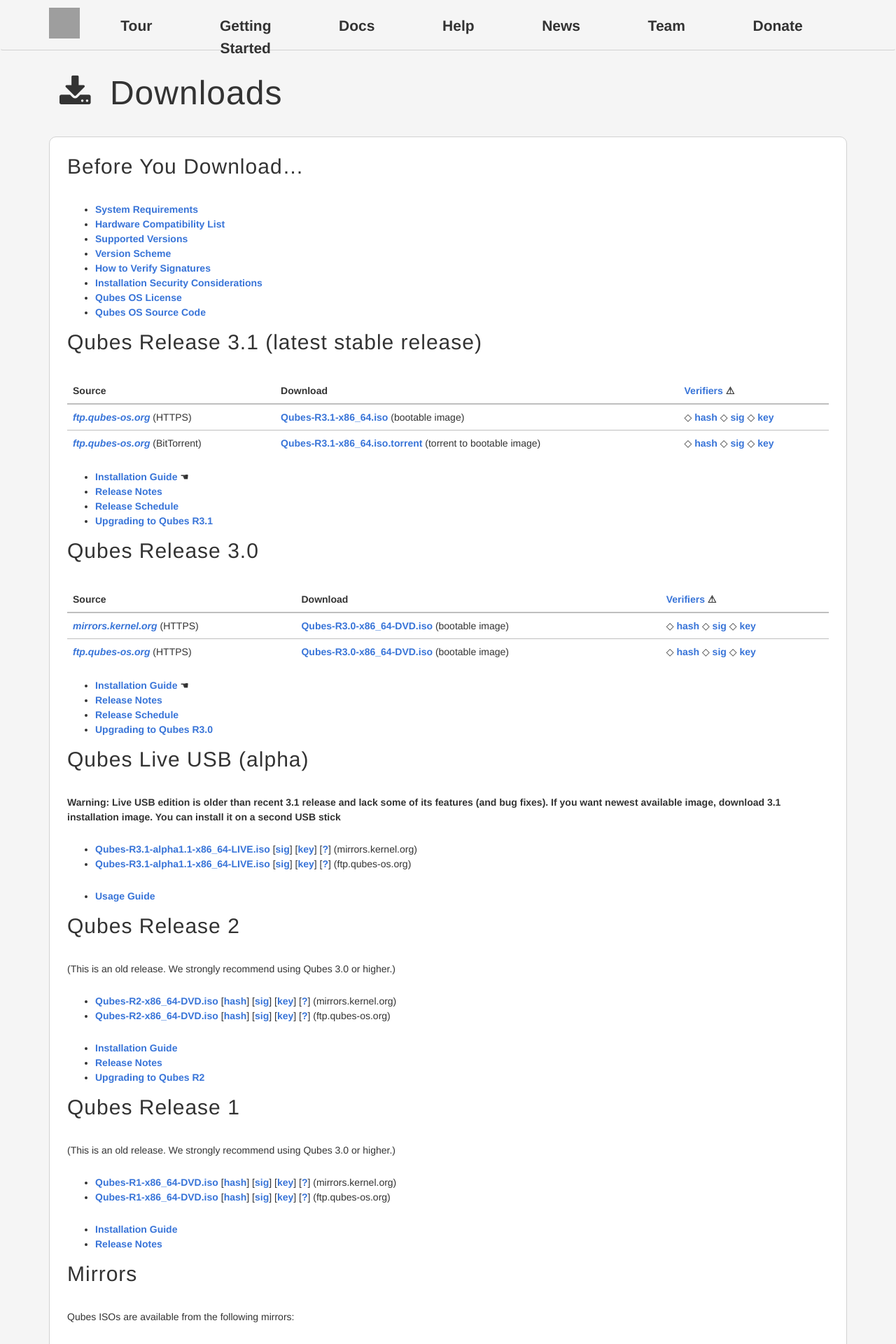
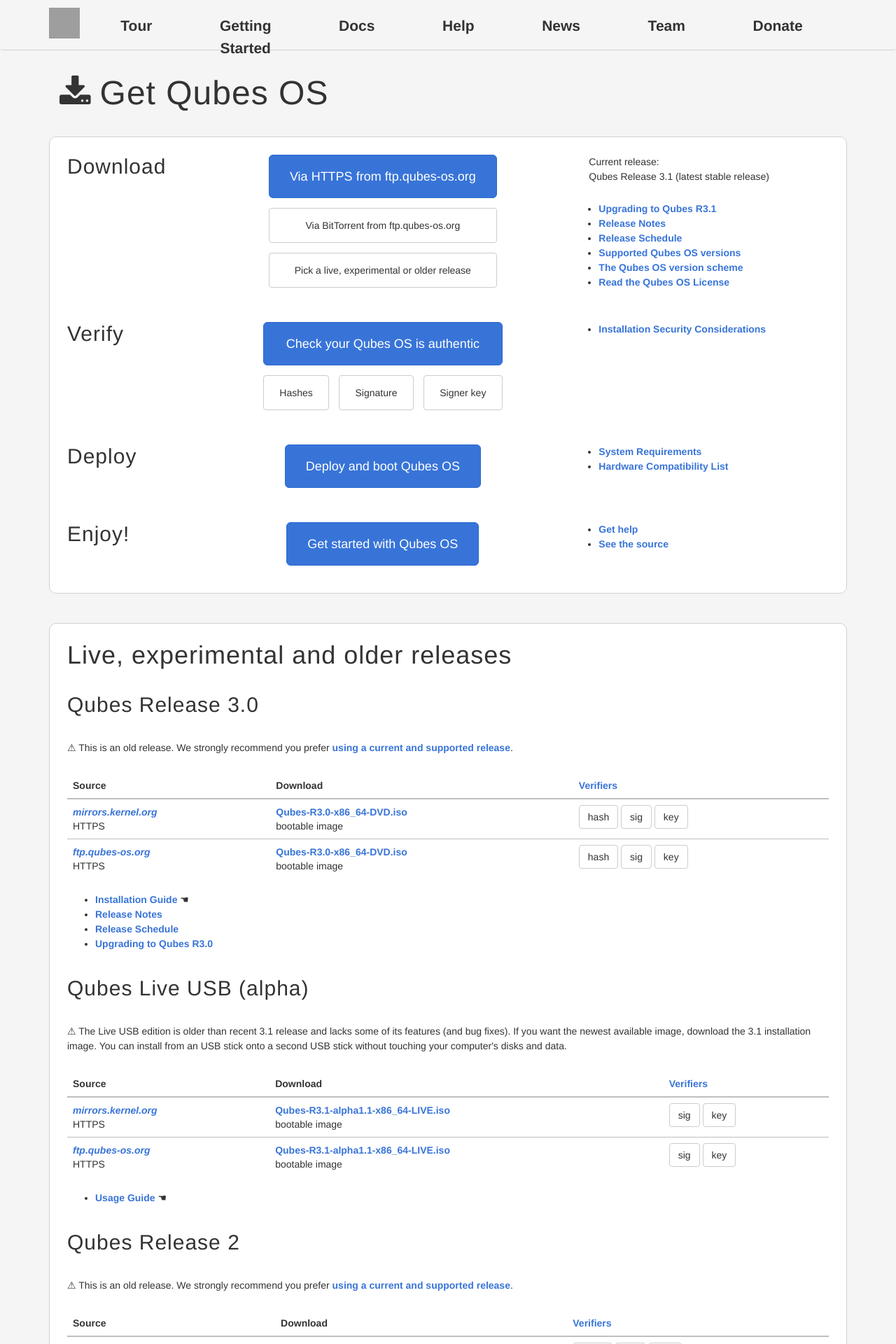
Before and after one commit to QubesOS/qubesos.github.io, a Jekyll site: the page built from pages/downloads.md, in a window 1280 px wide. Shown: the top 1920 px of the page at 70% size. Built offline with Jekyll 4.4.1, drawn with Linux system fonts in a browser that asks for light colours; some web fonts are replaced; some of the changed text lies outside the part shown; grey boxes are pictures that could not be loaded.

Commit message:
Make the Qubes OS downloads page fully data driven and beautiful

```diff
--- a/_data/downloads.yml
+++ b/_data/downloads.yml
@@ -1,5 +1,10 @@
+# The testing entry under a release can have "yes", "no", or a custom message to display.
+# The deprecated entry works in the same way.
+# The featured_release toplevel entry controls which release gets featured as primary.
+
+featured_release: Qubes Release 3.1 (latest stable release)
 releases:
-  - name: Qubes Release 3.1 (latest stable release)
+  Qubes Release 3.1 (latest stable release):
     sources:
 #      mirrors.kernel.org:
 #        method: HTTPS
@@ -38,7 +43,13 @@ releases:
         url: /doc/releases/3.1/schedule/
       Upgrading to Qubes R3.1:
         url: /doc/releases/3.1/release-notes/#upgrading
-  - name: Qubes Release 3.0
+    featured_docs:
+      get:
+      - Upgrading to Qubes R3.1
+      - Release Notes
+      - Release Schedule
+  Qubes Release 3.0:
+    deprecated: yes
     sources:
       mirrors.kernel.org:
         method: HTTPS
@@ -68,3 +79,87 @@ releases:
         url: /doc/releases/3.0/schedule/
       Upgrading to Qubes R3.0:
         url: /doc/releases/3.0/release-notes/#upgrading
+    featured_docs:
+      get:
+      - Upgrading to Qubes R3.0
+      - Release Notes
+      - Release Schedule
+  Qubes Live USB (alpha):
+    deprecated: The Live USB edition is older than recent 3.1 release and lacks some of its features (and bug fixes). If you want the newest available image, download the 3.1 installation image.  You can install from an USB stick onto a second USB stick without touching your computer's disks and data.
+    sources:
+      mirrors.kernel.org:
+        method: HTTPS
+        type: bootable image
+        filename: Qubes-R3.1-alpha1.1-x86_64-LIVE.iso
+        url: https://mirrors.kernel.org/qubes/iso/Qubes-R3.1-alpha1.1-x86_64-LIVE.iso
+        verifiers:
+          sig: https://mirrors.kernel.org/qubes/iso/Qubes-R3.1-alpha1.1-x86_64-LIVE.iso.asc
+          key: https://keys.qubes-os.org/keys/qubes-release-3-signing-key.asc
+      ftp.qubes-os.org:
+        method: HTTPS
+        type: bootable image
+        filename: Qubes-R3.1-alpha1.1-x86_64-LIVE.iso
+        url: https://ftp.qubes-os.org/iso/Qubes-R3.1-alpha1.1-x86_64-LIVE.iso
+        verifiers:
+          sig: https://ftp.qubes-os.org/iso/Qubes-R3.1-alpha1.1-x86_64-LIVE.iso.asc
+          key: https://keys.qubes-os.org/keys/qubes-release-3-signing-key.asc
+    docs:
+      Usage Guide:
+        featured: yes
+        url: /doc/live-usb/
+  Qubes Release 2:
+    deprecated: yes
+    sources:
+      mirrors.kernel.org:
+        method: HTTPS
+        type: bootable image
+        filename: Qubes-R2-x86_64-DVD.iso
+        url: https://mirrors.kernel.org/qubes/iso/Qubes-R2-x86_64-DVD.iso
+        verifiers:
+          hash: https://mirrors.kernel.org/qubes/iso/Qubes-R2-x86_64-DVD.iso.DIGESTS
+          sig: https://mirrors.kernel.org/qubes/iso/Qubes-R2-x86_64-DVD.iso.asc
+          key: https://keys.qubes-os.org/keys/qubes-release-2-signing-key.asc
+      ftp.qubes-os.org:
+        method: HTTPS
+        type: bootable image
+        filename: Qubes-R2-x86_64-DVD.iso
+        url: https://ftp.qubes-os.org/iso/Qubes-R2-x86_64-DVD.iso
+        verifiers:
+          hash: https://ftp.qubes-os.org/iso/Qubes-R2-x86_64-DVD.iso.DIGESTS
+          sig: https://ftp.qubes-os.org/iso/Qubes-R2-x86_64-DVD.iso.asc
+          key: https://keys.qubes-os.org/keys/qubes-release-2-signing-key.asc
+    docs:
+      Installation Guide:
+        featured: yes
+        url: /doc/installation-guide/
+      Release Notes:
+        url: /doc/releases/2.0/release-notes/
+      Upgrading to Qubes R2:
+        url: /doc/releases/2.0/release-notes/#upgrading
+  Qubes Release 1:
+    deprecated: yes
+    sources:
+      mirrors.kernel.org:
+        method: HTTPS
+        type: bootable image
+        filename: Qubes-R1-x86_64-DVD.iso
+        url: https://mirrors.kernel.org/qubes/iso/Qubes-R1-x86_64-DVD.iso
+        verifiers:
+          hash: https://mirrors.kernel.org/qubes/iso/Qubes-R1-x86_64-DVD.iso.DIGESTS
+          sig: https://mirrors.kernel.org/qubes/iso/Qubes-R1-x86_64-DVD.iso.asc
+          key: https://keys.qubes-os.org/keys/qubes-release-1-signing-key.asc
+      ftp.qubes-os.org:
+        method: HTTPS
+        type: bootable image
+        filename: Qubes-R1-x86_64-DVD.iso
+        url: https://ftp.qubes-os.org/iso/Qubes-R1-x86_64-DVD.iso
+        verifiers:
+          hash: https://ftp.qubes-os.org/iso/Qubes-R1-x86_64-DVD.iso.DIGESTS
+          sig: https://ftp.qubes-os.org/iso/Qubes-R1-x86_64-DVD.iso.asc
+          key: https://keys.qubes-os.org/keys/qubes-release-1-signing-key.asc
+    docs:
+      Installation Guide:
+        featured: yes
+        url: /doc/installation-guide/
+      Release Notes:
+        url: /doc/releases/1.0/release-notes/
--- /dev/null
+++ b/_layouts/downloads.html
@@ -0,0 +1,42 @@
+<!DOCTYPE html>
+<html>
+  {% include head.html %}
+
+<style type="text/css">
+<!--
+.download-steps {
+  margin-bottom: 3em;
+}
+.download-steps .white-box {
+  padding-bottom: 1em;
+  padding-top: 1em;
+}
+.download-steps .step-options {
+  border-collapse: separate;
+  border-spacing: 1em;
+  margin: -1em;
+  margin-left: auto;
+  margin-right: auto;
+  margin-bottom: 0em;
+}
+.download-steps .step-options a {
+  display: block;
+  padding: 1em;
+  padding-left: 1.6em;
+  padding-right: 1.6em;
+}
+.download-steps ul {
+  padding-left: 1em;
+  margin-bottom: 0;
+}
+-->
+</style>
+
+    <body>
+      {% include header.html %}
+      <div class="container">
+        {{ content }}
+        {% include footer.html %}
+      </div>
+  </body>
+</html>
--- a/pages/downloads.md
+++ b/pages/downloads.md
@@ -1,6 +1,6 @@
 ---
-layout: default
-title: Downloads
+layout: downloads
+title: Get Qubes OS
 permalink: /downloads/
 redirect_from:
 - /doc/releases/
@@ -9,22 +9,170 @@ redirect_from:
 - /wiki/QubesDownloads/
 ---
 
-Before You Download...
-----------------------
+<h1 class="more-top add-left"><i class="fa fa-download"></i>Get Qubes OS</h1>
 
--   [System Requirements](/doc/system-requirements/)
--   [Hardware Compatibility List](/hcl/)
--   [Supported Versions](/doc/supported-versions/)
--   [Version Scheme](/doc/version-scheme/)
--   [How to Verify Signatures](/doc/verifying-signatures/)
--   [Installation Security Considerations](/doc/install-security/)
--   [Qubes OS License](/doc/license/)
--   [Qubes OS Source Code](/doc/source-code/)
+<div class="download-steps page-content white-box">
 
-{% for release in site.data.downloads.releases %}
+{% assign release_name = site.data.downloads.featured_release %}
+{% assign release = site.data.downloads.releases[release_name] %}
+{% assign primary_source = release.sources|first %}
 
-{{ release.name }}
--------------------------------------
+<div class="row more-bottom">
+
+    <div class="col-lg-2">
+
+        <h2>Download</h2>
+
+    </div>
+
+    <div class="col-lg-6">
+
+        <table class="step-options">
+        <tr>
+        <td><a class="btn btn-primary btn-lg" href="{{ primary_source[1].url }}">Via {{ primary_source[1].method }} from {{ primary_source[0] }}</a></td>
+        </tr>
+        {% for source in release.sources %}
+        {% if source[0] == primary_source[0] %}{% continue %}{% endif %}
+        <tr>
+        <td><a class="btn btn-default" href="{{ source[1].url }}">Via {{ source[1].method }} from {{ source[0] }}</a></td>
+        </tr>
+        {% endfor %}
+        <tr>
+        <td><a class="btn btn-default" href="#more-releases">Pick a live, experimental or older release</a></td>
+        </tr>
+        </table>
+
+    </div>
+
+    <div class="col-lg-4">
+
+        <p>Current release:<br/>
+        {{ release_name }}</p>
+
+        <ul>
+            {% for fdoc in release.featured_docs["get"] %}
+            <li><a href="{{ release.docs[fdoc].url }}">{{ fdoc }}</a></li>
+            {% endfor %}
+            <li><a href="/doc/supported-versions/">Supported Qubes OS versions</a></li>
+            <li><a href="/doc/version-scheme/">The Qubes OS version scheme</a></li>
+            <li><a href="/doc/license/">Read the Qubes OS License</a></li>
+        </ul>
+
+    </div>
+
+
+</div>
+
+<div class="row more-bottom">
+
+    <div class="col-lg-2">
+
+        <h2>Verify</h2>
+
+    </div>
+
+    <div class="col-lg-6">
+
+        <table class="step-options">
+        <tr>
+        <td colspan="3"><a class="btn btn-primary btn-lg" href="/doc/verifying-signatures/">Check your Qubes OS is authentic</a></td>
+        </tr>
+        <tr>
+        <td><a class="btn btn-default" href="{{ primary_source[1].verifiers['hash'] }}">Hashes</a></td>
+        <td><a class="btn btn-default" href="{{ primary_source[1].verifiers['sig'] }}">Signature</a></td>
+        <td><a class="btn btn-default" href="{{ primary_source[1].verifiers['key'] }}">Signer key</a></td>
+        </tr>
+        </table>
+
+    </div>
+
+    <div class="col-lg-4">
+
+        <ul>
+        <li><a href="/doc/install-security/">Installation Security Considerations</a></li>
+        </ul>
+
+
+    </div>
+
+</div>
+
+
+<div class="row more-bottom">
+
+    <div class="col-lg-2">
+
+        <h2>Deploy</h2>
+
+    </div>
+
+    <div class="col-lg-6">
+
+        <table class="step-options">
+        <tr>
+        <td><a class="btn btn-primary btn-lg" href="/doc/installation-guide/#burning-the-iso-onto-a-dvd-or-usb-stick">Deploy and boot Qubes OS</a></td>
+        </tr>
+        </table>
+
+    </div>
+
+    <div class="col-lg-4">
+
+        <ul>
+        <li><a href="/doc/system-requirements/">System Requirements</a></li>
+        <li><a href="/hcl/">Hardware Compatibility List</a></li>
+        </ul>
+
+    </div>
+
+</div>
+
+<div class="row">
+
+    <div class="col-lg-2">
+
+        <h2>Enjoy!</h2>
+
+    </div>
+
+    <div class="col-lg-6">
+
+        <table class="step-options">
+        <tr>
+        <td><a class="btn btn-primary btn-lg" href="/getting-started/#already-installed">Get started with Qubes OS</a></td>
+        </tr>
+        </table>
+
+    </div>
+
+    <div class="col-lg-4">
+        <ul>
+        <li><a href="/help/">Get help</a></li>
+        <li><a href="https://github.com/QubesOS">See the source</a></li>
+        </ul>
+    </div>
+
+</div>
+
+
+</div>
+
+<div class="white-box more-bottom page-content">
+
+<h1 id="more-releases">Live, experimental and older releases</h1>
+
+{% for releasex in site.data.downloads.releases %}
+{% assign release_name = releasex[0] %}
+{% assign release = releasex[1] %}
+{% if release_name == site.data.downloads.featured_release %}{% continue %}{% endif %}
+{% assign deprecated = release.deprecated | default: false %}
+{% assign testing = release.testing | default: false %}
+
+<h2>{{ release_name }}</h2>
+
+{% if deprecated %}<p>⚠ {% if deprecated != true %}{{ deprecated }}{% else %}This is an old release.  We strongly recommend you prefer <a href="/doc/supported-versions/">using a current and supported release</a>.{% endif %}</p>{% endif %}
+
+{% if testing %}<p>⚠ {% if testing != true %}{{ testing }}{% else %}This is a testing release.  We appreciate your desire to help us with testing Qubes OS; that said, we recommend you use <a href="/doc/supported-versions/">a current and supported release</a> for your daily computing.{% endif %}</p>{% endif %}
 
 <table class="table">
   <thead>
@@ -32,7 +180,7 @@ Before You Download...
       <th>Source</th>
       <th>Download</th>
       <th><a href="/doc/verifying-signatures/"
-             title="How to verify the authenticity of your download">Verifiers</a> ⚠</th>
+             title="How to verify the authenticity of your download">Verifiers</a></th>
     </tr>
   </thead>
   <tbody>
@@ -40,11 +188,11 @@ Before You Download...
     {% assign source_name = sourcedata[0] %}
     {% assign source = sourcedata[1] %}
     <tr>
-      <td><em><a href="https://{{ source_name }}/">{{ source_name }}</a></em> ({{ source.method }})</td>
-      <td><a href="{{ source.url }}">{{ source.filename }}</a> ({{ source.type }})</td>
+      <td><em><a href="https://{{ source_name }}/">{{ source_name }}</a></em><br/>{{ source.method }}</td>
+      <td><a href="{{ source.url }}">{{ source.filename }}</a><br/>{{ source.type }}</td>
       <td>
         {% for verifier in source.verifiers %}
-          ◇ <a href="{{ verifier[1] }}">{{ verifier[0] }}</a>
+          <a class="btn btn-default" href="{{ verifier[1] }}">{{ verifier[0] }}</a>
         {% endfor %}
       </td>
     </tr>
@@ -64,75 +212,19 @@ Before You Download...
   {% endfor %}
 </ul>
 
+<br/><!-- TODO: this is needed because of the shit 0-top big-bottom margin in the headings -->
+
 {% endfor %}
 
-Qubes Live USB (alpha)
-----------------------
 
-**Warning: Live USB edition is older than recent 3.1 release and lack some of
-its features (and bug fixes). If you want newest available image, download 3.1
-installation image. You can install it on a second USB stick**
+<h2>Mirrors</h2>
 
--   [**Qubes-R3.1-alpha1.1-x86_64-LIVE.iso**](https://mirrors.kernel.org/qubes/iso/Qubes-R3.1-alpha1.1-x86_64-LIVE.iso)
-      [[sig](https://mirrors.kernel.org/qubes/iso/Qubes-R3.1-alpha1.1-x86_64-LIVE.iso.asc)]
-      [[key](https://keys.qubes-os.org/keys/qubes-release-3-signing-key.asc)]
-      [[?](/doc/verifying-signatures/)]
-      (mirrors.kernel.org)
--   [**Qubes-R3.1-alpha1.1-x86_64-LIVE.iso**](https://ftp.qubes-os.org/iso/Qubes-R3.1-alpha1.1-x86_64-LIVE.iso)
-      [[sig](https://ftp.qubes-os.org/iso/Qubes-R3.1-alpha1.1-x86_64-LIVE.iso.asc)]
-      [[key](https://keys.qubes-os.org/keys/qubes-release-3-signing-key.asc)]
-      [[?](/doc/verifying-signatures/)]
-      (ftp.qubes-os.org)
 
--   [**Usage Guide**](/doc/live-usb/)
+<p>Qubes ISOs are available from the following mirrors:</p>
 
-Qubes Release 2
----------------------------------------
+<ul>
+  <li><a href="https://mirrors.kernel.org/qubes/iso/">mirrors.kernel.org</a></li>
+</ul>
 
-(This is an old release. We strongly recommend using Qubes 3.0 or higher.)
 
--   [**Qubes-R2-x86_64-DVD.iso**](https://mirrors.kernel.org/qubes/iso/Qubes-R2-x86_64-DVD.iso)
-      [[hash](https://mirrors.kernel.org/qubes/iso/Qubes-R2-x86_64-DVD.iso.DIGESTS)]
-      [[sig](https://mirrors.kernel.org/qubes/iso/Qubes-R2-x86_64-DVD.iso.asc)]
-      [[key](https://keys.qubes-os.org/keys/qubes-release-2-signing-key.asc)]
-      [[?](/doc/verifying-signatures/)]
-      (mirrors.kernel.org)
--   [**Qubes-R2-x86_64-DVD.iso**](https://ftp.qubes-os.org/iso/Qubes-R2-x86_64-DVD.iso)
-      [[hash](https://ftp.qubes-os.org/iso/Qubes-R2-x86_64-DVD.iso.DIGESTS)]
-      [[sig](https://ftp.qubes-os.org/iso/Qubes-R2-x86_64-DVD.iso.asc)]
-      [[key](https://keys.qubes-os.org/keys/qubes-release-2-signing-key.asc)]
-      [[?](/doc/verifying-signatures/)]
-      (ftp.qubes-os.org)
-
--   [**Installation Guide**](/doc/installation-guide/)
--   [Release Notes](/doc/releases/2.0/release-notes/)
--   [Upgrading to Qubes R2](/doc/releases/2.0/release-notes/#upgrading)
-
-Qubes Release 1
----------------
-
-(This is an old release. We strongly recommend using Qubes 3.0 or higher.)
-
--   [**Qubes-R1-x86_64-DVD.iso**](https://mirrors.kernel.org/qubes/iso/Qubes-R1-x86_64-DVD.iso)
-      [[hash](https://mirrors.kernel.org/qubes/iso/Qubes-R1-x86_64-DVD.iso.DIGESTS)]
-      [[sig](https://mirrors.kernel.org/qubes/iso/Qubes-R1-x86_64-DVD.iso.asc)]
-      [[key](https://keys.qubes-os.org/keys/qubes-release-1-signing-key.asc)]
-      [[?](/doc/verifying-signatures/)]
-      (mirrors.kernel.org)
--   [**Qubes-R1-x86_64-DVD.iso**](https://ftp.qubes-os.org/iso/Qubes-R1-x86_64-DVD.iso)
-      [[hash](https://ftp.qubes-os.org/iso/Qubes-R1-x86_64-DVD.iso.DIGESTS)]
-      [[sig](https://ftp.qubes-os.org/iso/Qubes-R1-x86_64-DVD.iso.asc)]
-      [[key](https://keys.qubes-os.org/keys/qubes-release-1-signing-key.asc)]
-      [[?](/doc/verifying-signatures/)]
-      (ftp.qubes-os.org)
-
--   [**Installation Guide**](/doc/installation-guide/)
--   [Release Notes](/doc/releases/1.0/release-notes/)
-
-Mirrors
--------
-
-Qubes ISOs are available from the following mirrors:
-
--   [Burnbit torrent](http://burnbit.com/search?q=qubes)
--   [mirrors.kernel.org](https://mirrors.kernel.org/qubes/iso/)
+</div>
```
Also changed, not shown: pages/getting-started.md (+1 -1 lines).
